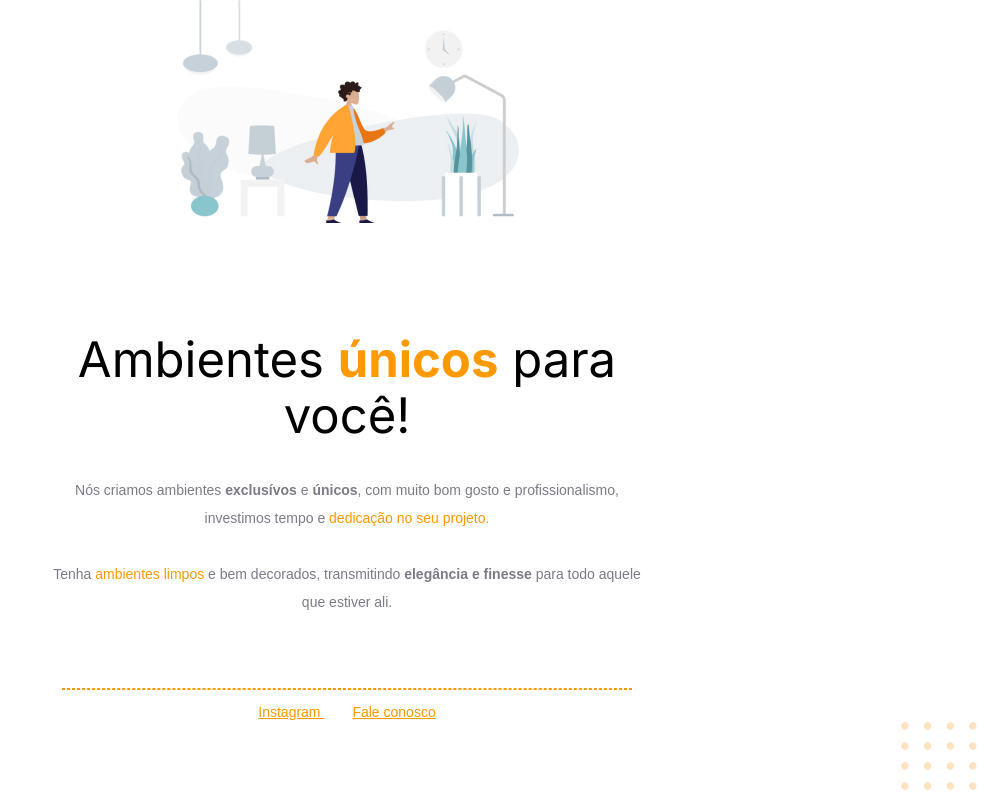
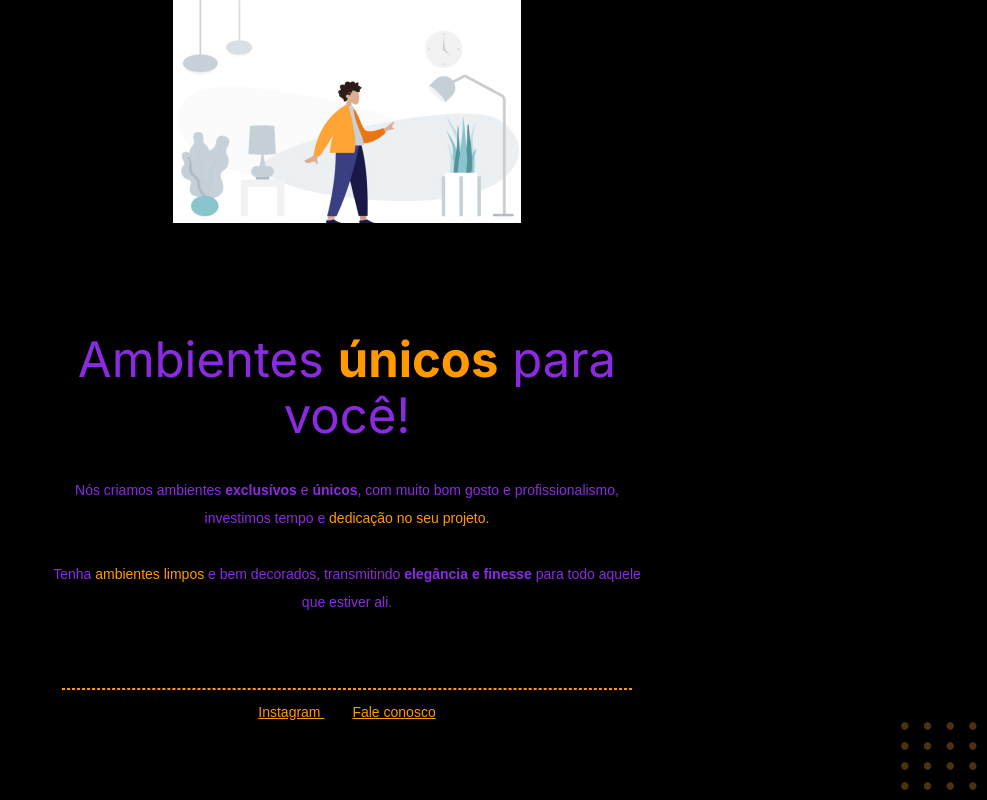
Before and after one commit to TonFabian/html, a plain HTML site: page index.html in a window 1280 px wide. Shown: the whole page, without its empty margins (293-1280 px from the left). Drawn offline with Linux system fonts and the light colour scheme.

Commit message:
updated colors

```diff
--- a/index.html
+++ b/index.html
@@ -18,7 +18,7 @@
   <body>
     <div id="hero">
       <img
-        src="/img/img.jpg"
+        src="/img/img.jpeg"
         alt="Desenho de uma pessoa com camisa amarela em uma sala com móveis"
       />
 
--- a/style.css
+++ b/style.css
@@ -3,6 +3,7 @@ body {
 
   text-align: center;
   margin: 0;
+  background-color: black;
 }
 
 #hero {
@@ -20,6 +21,7 @@ h1 {
   line-height: 56px;
   font-weight: normal;
   margin-bottom: 32px;
+  color: blueviolet;
 }
 
 h1 span {
@@ -33,7 +35,7 @@ a {
 
 p,
 #footer {
-  color: #7d7987;
+  color: blueviolet;
   font-size: 14px;
   line-height: 28px;
 }
```
Also changed, not shown: img/img.jpeg (renamed from img/img.jpg).
